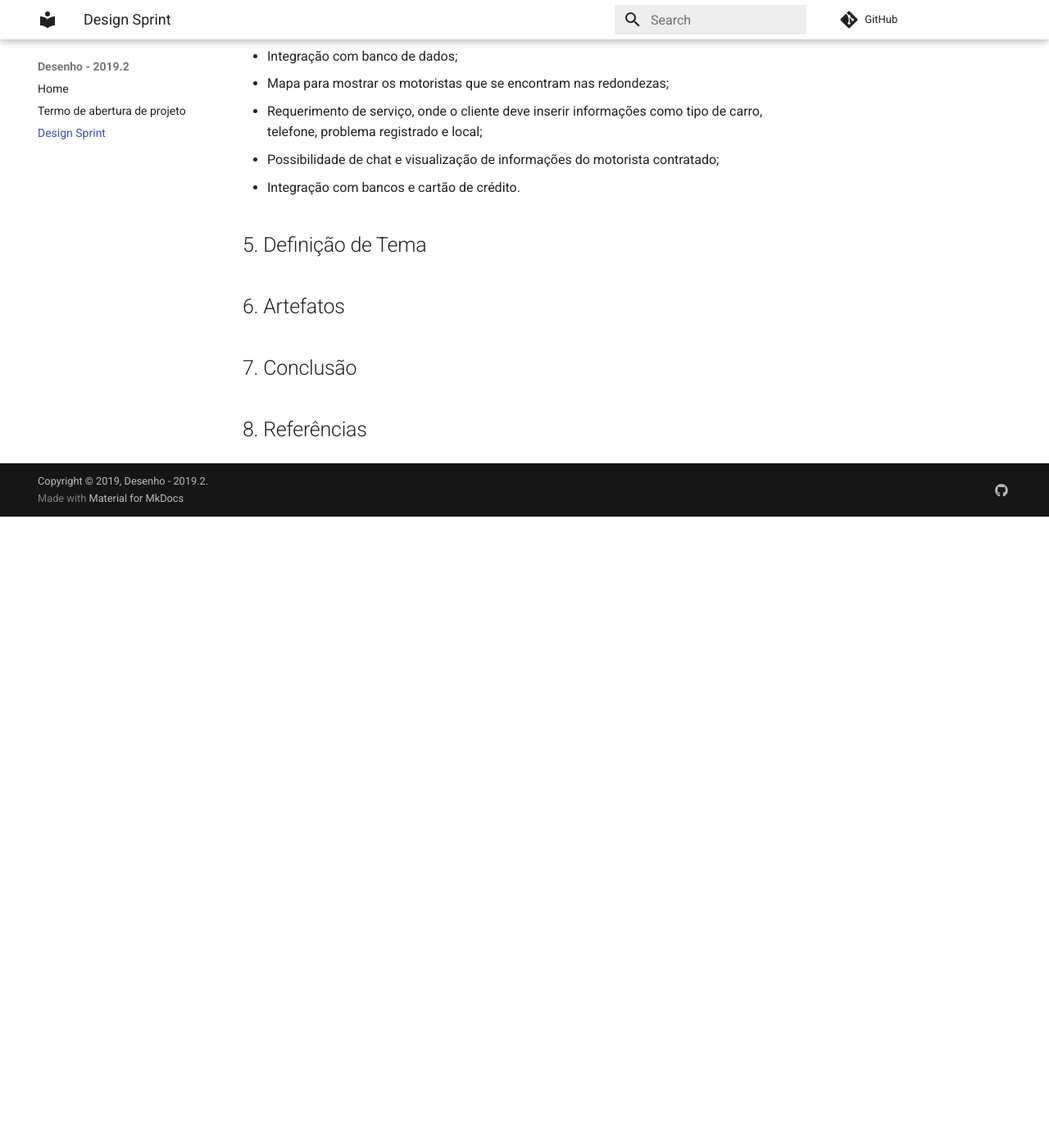
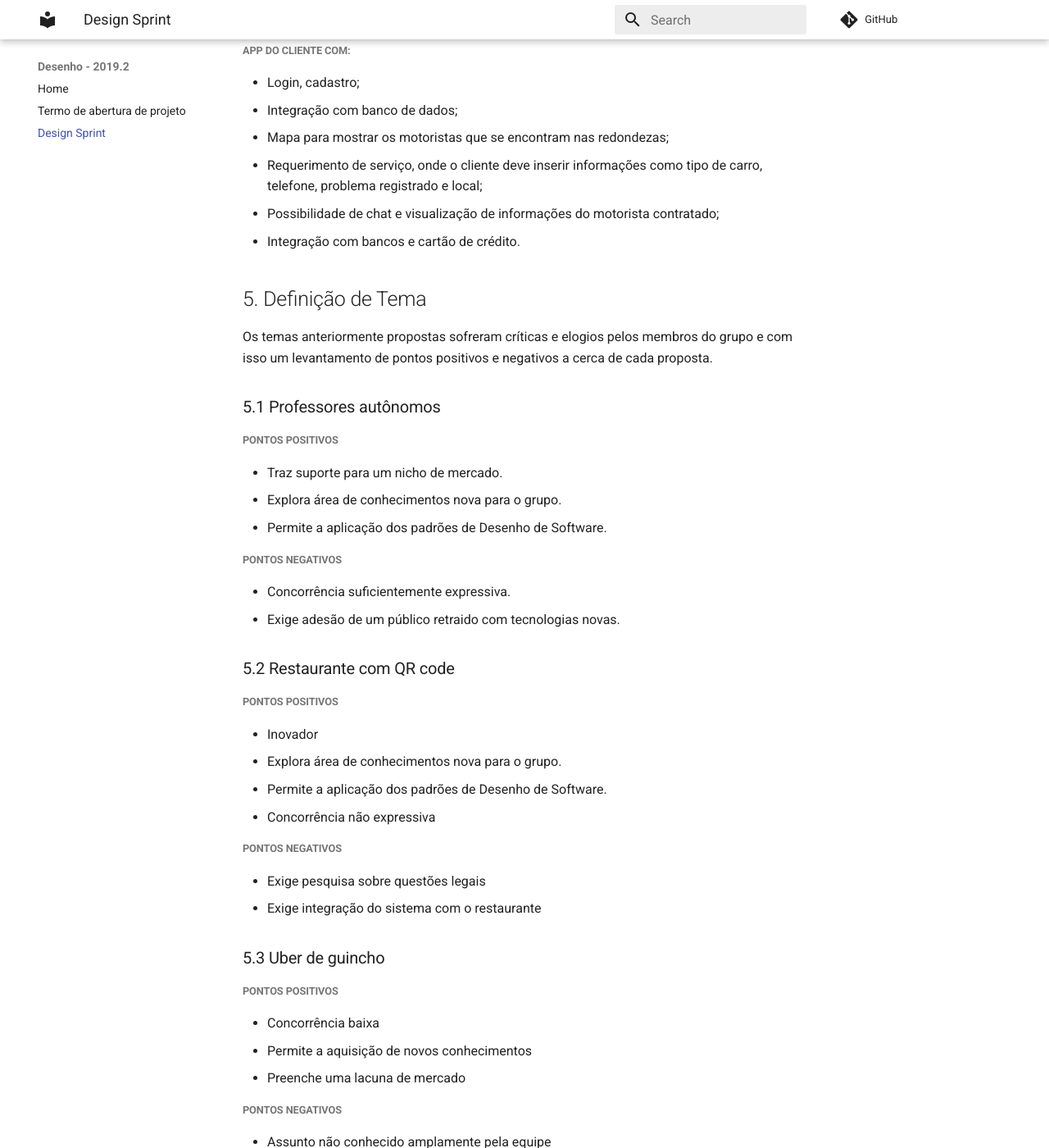
Before and after one commit to fga-desenho-2019-2/Wiki, an MkDocs documentation site: the page built from docs/design_sprint.md, in a window 1280 px wide and 1400 px high, scrolled down 4366 px. Shown: the whole window at 82% size. Built offline with MkDocs 1.6.1 and Material for MkDocs 9.7.7, drawn with Linux system fonts in a browser that asks for light colours; comment, search, counter and statistics services are not loaded; old or Windows-style settings are respelled for this version of MkDocs; before the commit the page ends 4996 px from its top, so only the background shows below that; some of the changed text lies outside the part shown.

Commit message:
Add theme definition

```diff
--- a/docs/design_sprint.md
+++ b/docs/design_sprint.md
@@ -6,6 +6,7 @@
 |-|-|-|-|
 |20/08/2019|0.1|Criação do documento, adição dos tópicos | Pedro Rodrigues |
 |20/08/2019|0.2|Adição no tópico 4 e colocação das três principais propostas| Pedro Rodrigues |
+|20/08/2019|0.3|Adição do tópico 5 de decisão de tema e Adição do tópico de Artefatos| Pedro Rodrigues |
 
 ## 1. Introdução
 
@@ -118,14 +119,54 @@
 * Possibilidade de chat e visualização de informações do motorista contratado;
 * Integração com bancos e cartão de crédito.
 
+## 5. Definição de Tema
+Os temas anteriormente propostas sofreram críticas e elogios pelos membros do grupo e com isso um levantamento de pontos positivos e negativos a cerca de cada proposta.
 
+### 5.1 Professores autônomos
+##### Pontos Positivos
+* Traz suporte para um nicho de mercado.
+* Explora área de conhecimentos nova para o grupo.
+* Permite a aplicação dos padrões de Desenho de Software.
 
+##### Pontos Negativos
+* Concorrência suficientemente expressiva.
+* Exige adesão de um público retraido com tecnologias novas.
 
+### 5.2 Restaurante com QR code
+##### Pontos Positivos
+* Inovador
+* Explora área de conhecimentos nova para o grupo.
+* Permite a aplicação dos padrões de Desenho de Software.
+* Concorrência não expressiva
 
+##### Pontos Negativos
+* Exige pesquisa sobre questões legais
+* Exige integração do sistema com o restaurante
 
-## 5. Definição de Tema
+### 5.3 Uber de guincho
+##### Pontos Positivos
+* Concorrência baixa
+* Permite a aquisição de novos conhecimentos
+* Preenche uma lacuna de mercado
+
+##### Pontos Negativos
+* Assunto não conhecido amplamente pela equipe
+* Limita desenvolvimento exclusivo mobile
+
+### 5.4 Votação e escolha do Tema
+Após um período de debate entre o grupo, foi-se decidido que o tema seria escolhido a partir de uma votação pelo ferramenta **Poll Telegram**.
+<br><br>
+##### Resultado após votação:
+
+![poll-images](images/poll_temas.png)
+
+* Como pode ser visto, o tema escolhido foi o **Restaurante QRcode.**
 
 ## 6. Artefatos
+
+### 6.1 RichPicture
+#### RichPicture - Pedido na visão do cliente (Cartão de crédito - versão 1)
+![richpicture-pedido-cartao-v1](images/richpicture-esboco-pedido-com-cartao.jpg)
 
 ## 7. Conclusão
 
```
Also changed, not shown: docs/images/poll_temas.png (added), docs/images/richpicture-esboco-pedido-com-cartao.jpg (added).
